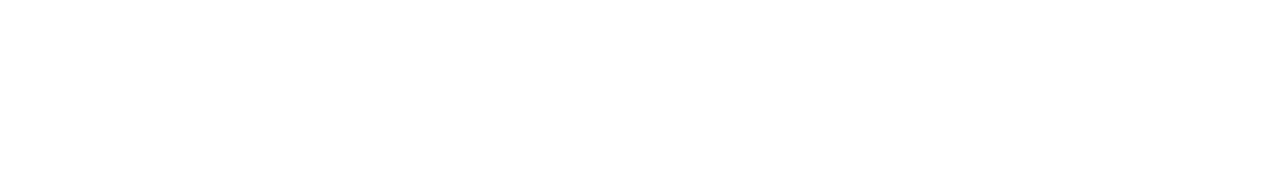
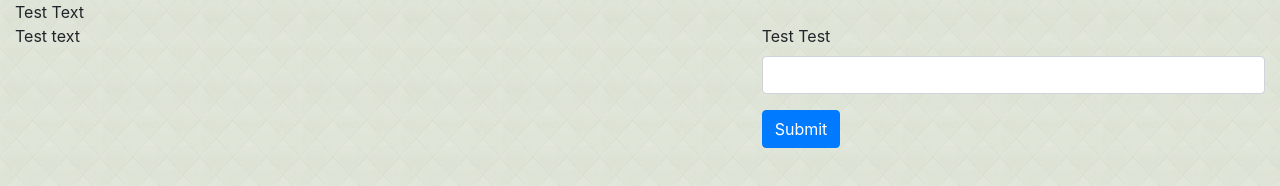
Before and after one commit to KyleRLamont/Giftastic, a plain HTML site: page index.html in a window 1280 px wide. Drawn offline with nearby package versions, Linux system fonts and the light colour scheme.

Commit message:
added css stylesheet, background image, and set initial locations for display items

```diff
--- a/assets/css/style.css
+++ b/assets/css/style.css
@@ -0,0 +1,3 @@
+body {
+    background-image: url("../images/beige-tiles.png");
+}
--- a/index.html
+++ b/index.html
@@ -11,6 +11,22 @@
     <link rel="stylesheet" href="assets/css/style.css">
 </head>
 <body>
-
+    <div class="container-fluid">
+        <div class="row">
+            <div class="col-12" id="searchbutton">Test Text</div>
+        </div>
+        <div class="row">
+            <div class="col-7" id="resultgif">Test text</div>
+            <div class="col-5">
+                <form>
+                    <div class="form-group">
+                        <label for="animalsearchfield">Test Test</label>
+                        <input type="text" class="form-control" id="animalsearch" placeholder="">
+                    </div>
+                    <button type="submit" class="btn btn-primary">Submit</button>
+                </form>
+            </div>
+        </div>
+    </div>
 </body>
 </html>
```
Also changed, not shown: assets/images/beige-tiles.png (added), assets/images/circle-blues.png (added).
